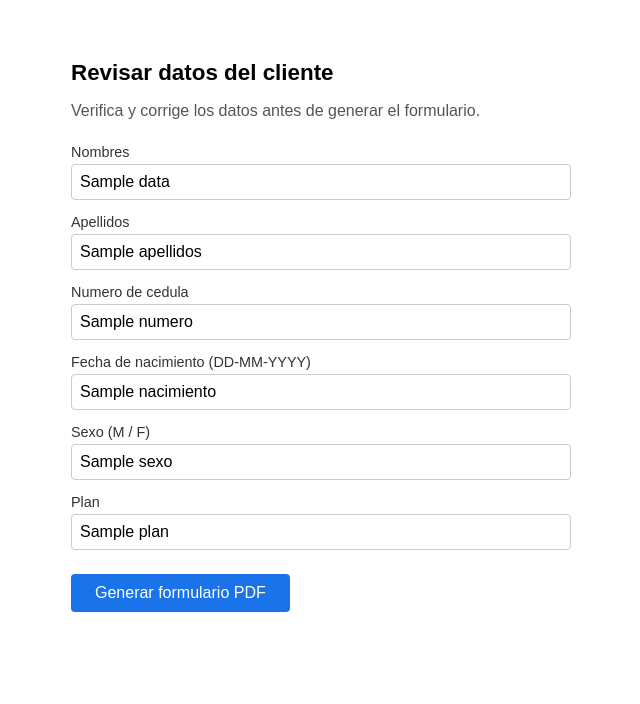
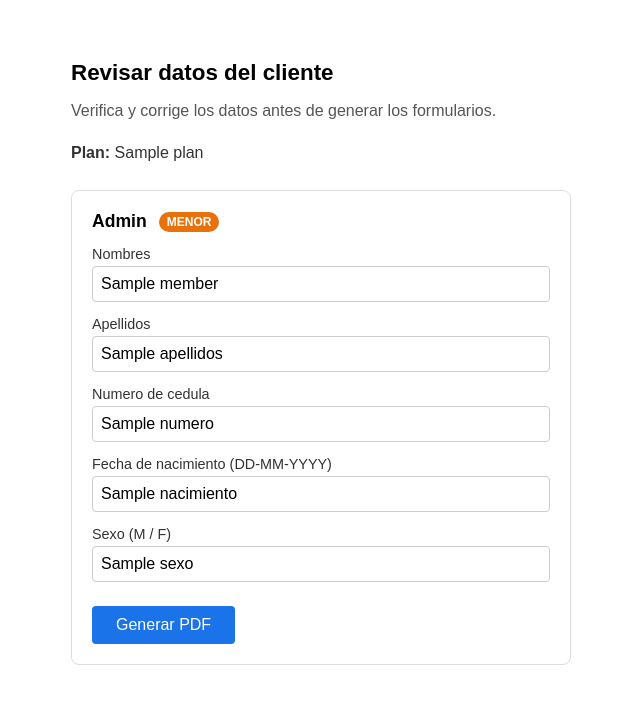
Before and after one commit to LuisOrna/pdf_healthpy, a Flask app: template templates/review.html in a window 1280 px wide. Shown: the top 704 px of the page, without its empty margins (319-959 px from the left). Run offline with Flask 3, Linux system fonts and the light colour scheme; the template is opened without the code that fills it: most values are stand-ins (such as "Sample title", 1, 10 or a date in 2020).

Commit message:
Implement Phase 2: multi-member family plan support
- Upload form now accepts Titular + Cónyuge + up to 5 Dependientes in one session
- Review page shows one card per member with ADULTO/MENOR badge and individual generate buttons
- process_data.get_form_type() selects djs_a or djs_m template based on DOB
- fill_form.fill_pdf() updated: takes form_type + titular dict, handles field mapping per form type
- fill_form._resolve_indirect_rects() fixes pypdf crash on PDFs with indirect /Rect annotations
- app.py /generate writes user corrections back to session so all members get correct titular data
- pypdf upgraded to 6.8.0

Co-Authored-By: Claude Sonnet 4.6 <noreply@anthropic.com>

```diff
--- a/app.py
+++ b/app.py
@@ -1,13 +1,14 @@
 import os
 import tempfile
-from flask import Flask, render_template, request, send_file
+from flask import Flask, render_template, request, send_file, session
 
 from handle_upload import validate_and_save
 from extract_id import get_document, extract_entities
-from process_data import process
+from process_data import process, get_form_type
 from fill_form import fill_pdf
 
 app = Flask(__name__)
+app.secret_key = os.environ.get("SECRET_KEY", "dev-only-key")
 
 
 @app.route("/")
@@ -17,44 +18,92 @@ def index():
 
 @app.route("/upload", methods=["POST"])
 def upload():
-    file = request.files.get("photo")
-    if not file:
+    # Collect uploaded photos in member order, skipping missing/empty files
+    candidates = [("titular", "photo")] + \
+                 [("conyuge", "conyuge_foto")] + \
+                 [("dependiente", f"dependiente_foto_{i}") for i in range(5)]
+
+    members = []
+    for role, field_name in candidates:
+        file = request.files.get(field_name)
+        if not file or file.filename == "":
+            continue
+
+        image_path = validate_and_save(file)
+        if not image_path:
+            return f"Invalid file for {field_name}. Please upload a JPG or PNG image.", 400
+
+        document = get_document(image_path)
+        entities = extract_entities(document)
+        os.remove(image_path)
+
+        # Titular always uses djs_a; for others determine by age
+        if role == "titular" or len(members) == 0:
+            form_type = "djs_a"
+        else:
+            form_type = get_form_type(entities.get("nacimiento", "01-01-2000"))
+
+        member = {"role": role, "form_type": form_type}
+        member.update(entities)
+        members.append(member)
+
+    if not members:
         return "No file uploaded.", 400
 
-    image_path = validate_and_save(file)
-    if not image_path:
-        return "Invalid file. Please upload a JPG or PNG image.", 400
+    session["members"] = members
+    session["plan"] = request.form.get("plan", "")
 
-    document = get_document(image_path)
-    entities = extract_entities(document)
-    os.remove(image_path)
-
-    return render_template("review.html", data=entities)
+    return render_template("review.html", members=session["members"], plan=session["plan"])
 
 
 @app.route("/generate", methods=["POST"])
 def generate():
+    members = session.get("members", [])
+    plan = session.get("plan", "")
+    member_index = int(request.form.get("member_index", 0))
+
     verified_data = {
         "nombres":    request.form.get("nombres", ""),
         "apellidos":  request.form.get("apellidos", ""),
         "numero":     request.form.get("numero", ""),
         "nacimiento": request.form.get("nacimiento", ""),
         "sexo":       request.form.get("sexo", ""),
-        "plan":       request.form.get("plan", ""),
+        "plan":       plan,
+    }
+
+    # Write user corrections back to session so other members get correct titular data
+    members[member_index]["nombres"]    = verified_data["nombres"]
+    members[member_index]["apellidos"]  = verified_data["apellidos"]
+    members[member_index]["numero"]     = verified_data["numero"]
+    members[member_index]["nacimiento"] = verified_data["nacimiento"]
+    members[member_index]["sexo"]       = verified_data["sexo"]
+    session["members"] = members  # re-assign so Flask detects the change
+
+    t = members[0]
+    titular = {
+        "nombre": t.get("nombres", "") + " " + t.get("apellidos", ""),
+        "cedula": t.get("numero", ""),
     }
 
     processed_data = process(verified_data)
 
+    if member_index == 0:
+        form_type = "djs_a"
+    else:
+        form_type = get_form_type(verified_data["nacimiento"])
+
     tmp = tempfile.NamedTemporaryFile(suffix=".pdf", delete=False)
     tmp.close()
 
-    fill_pdf(processed_data, "djs_a.pdf", tmp.name)
+    fill_pdf(processed_data, form_type, titular, tmp.name)
 
     cedula = verified_data["numero"] or "output"
+    download_name = f"{cedula}_djs.pdf" if form_type == "djs_a" else f"{cedula}_djsm.pdf"
+
     return send_file(
         tmp.name,
         as_attachment=True,
-        download_name=f"{cedula}_djs.pdf",
+        download_name=download_name,
         mimetype="application/pdf"
     )
 
--- a/process_data.py
+++ b/process_data.py
@@ -12,6 +12,11 @@ def calculate_age(nacimiento):
     birth = date(int(year), int(month), int(day))
     age = today.year - birth.year - ((today.month, today.day) < (birth.month, birth.day))
     return str(age)
+
+
+def get_form_type(nacimiento):
+    age = int(calculate_age(nacimiento))
+    return "djs_m" if age < 18 else "djs_a"
 
 
 def split_birth_date(nacimiento):
--- a/templates/review.html
+++ b/templates/review.html
@@ -11,31 +11,51 @@
         input[type="text"] { width: 100%; padding: 8px; margin-top: 4px; border: 1px solid #ccc; border-radius: 4px; font-size: 1rem; box-sizing: border-box; }
         button { margin-top: 24px; background: #1a73e8; color: white; border: none; padding: 10px 24px; border-radius: 4px; cursor: pointer; font-size: 1rem; }
         button:hover { background: #1558b0; }
+        .plan-line { margin-bottom: 28px; font-size: 1rem; color: #333; }
+        .card { border: 1px solid #ddd; border-radius: 8px; padding: 20px; margin-bottom: 24px; }
+        .card-header { display: flex; align-items: center; gap: 12px; margin-bottom: 4px; }
+        .card-header h2 { font-size: 1.1rem; margin: 0; }
+        .badge { font-size: 0.75rem; font-weight: bold; padding: 3px 8px; border-radius: 12px; color: white; }
+        .badge-adulto { background: #1a73e8; }
+        .badge-menor { background: #e8710a; }
     </style>
 </head>
 <body>
     <h1>Revisar datos del cliente</h1>
-    <p>Verifica y corrige los datos antes de generar el formulario.</p>
+    <p>Verifica y corrige los datos antes de generar los formularios.</p>
+
+    <div class="plan-line"><strong>Plan:</strong> {{ plan }}</div>
+
+    {% for member in members %}
+    <div class="card">
+        <div class="card-header">
+            <h2>{{ member.role | capitalize }}</h2>
+            {% if member.form_type == "djs_a" %}
+                <span class="badge badge-adulto">ADULTO</span>
+            {% else %}
+                <span class="badge badge-menor">MENOR</span>
+            {% endif %}
+        </div>
         <form action="/generate" method="post">
+            <input type="hidden" name="member_index" value="{{ loop.index0 }}">
             <label>Nombres
-            <input type="text" name="nombres" value="{{ data.get('nombres', '') }}">
+                <input type="text" name="nombres" value="{{ member.get('nombres', '') }}">
             </label>
             <label>Apellidos
-            <input type="text" name="apellidos" value="{{ data.get('apellidos', '') }}">
+                <input type="text" name="apellidos" value="{{ member.get('apellidos', '') }}">
             </label>
             <label>Numero de cedula
-            <input type="text" name="numero" value="{{ data.get('numero', '') }}">
+                <input type="text" name="numero" value="{{ member.get('numero', '') }}">
             </label>
             <label>Fecha de nacimiento (DD-MM-YYYY)
-            <input type="text" name="nacimiento" value="{{ data.get('nacimiento', '') }}">
+                <input type="text" name="nacimiento" value="{{ member.get('nacimiento', '') }}">
             </label>
             <label>Sexo (M / F)
-            <input type="text" name="sexo" value="{{ data.get('sexo', '') }}">
+                <input type="text" name="sexo" value="{{ member.get('sexo', '') }}">
             </label>
-        <label>Plan
-            <input type="text" name="plan" value="{{ data.get('plan', '') }}">
-        </label>
-        <button type="submit">Generar formulario PDF</button>
+            <button type="submit">Generar PDF</button>
         </form>
+    </div>
+    {% endfor %}
 </body>
 </html>
```
Also changed, not shown: fill_form.py (+56 -3 lines), templates/index.html (+75 -1 lines). Lines whose indentation alone changed are shown as unchanged.
